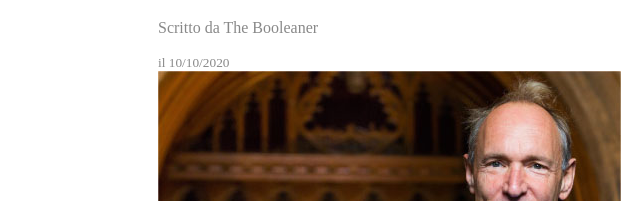
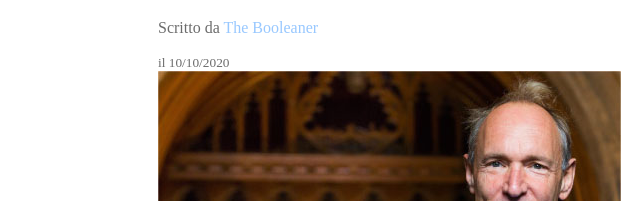
Before and after one commit to GiorgioFontana-12/html-css-booleaner, a plain HTML site: page index.html in a window 1280 px wide. Shown: the part 236-437 px from the top of the page, 0-640 px from the left. Drawn offline with Linux system fonts and the light colour scheme.

Commit message:
fix main2

```diff
--- a/css/style.css
+++ b/css/style.css
@@ -18,9 +18,9 @@ main {
 }
 
 .ba05 {
-    color: #00000077;
+    color: #00000094;
 }
 
 .aa05 {
-    color: #4ea1ff77;
+    color: #4ea1ff94;
 }
--- a/index.html
+++ b/index.html
@@ -16,7 +16,7 @@
 
     <main>
         <h1>Internet deve essere al servizio del "bene pubblico": il manifesto di Tim Berners-Lee</h1>
-        <p class="ba05">Scritto da The Booleaner</p>
+        <p class="ba05">Scritto da <span class="aa05">The Booleaner</span> </p>
         <small class="ba05">il 10/10/2020</small>
         <br>
         <div>
@@ -25,6 +25,7 @@
         </div>
         <br>
         <small>1st Photo: John S. and James L. Knight Foundation, by Scitt Henrichsen <br> 2nd Photo: Wikimedia, by Paul Clarke</small>
+        <p>Lorem ipsum dolor sit amet consectetur adipisicing elit. Tenetur, est non nisi natus et laboriosam veritatis eos earum placeat? Ipsum explicabo quod, culpa iure quae ex sit tempora animi enim.</p>
     </main>
 
 
```
